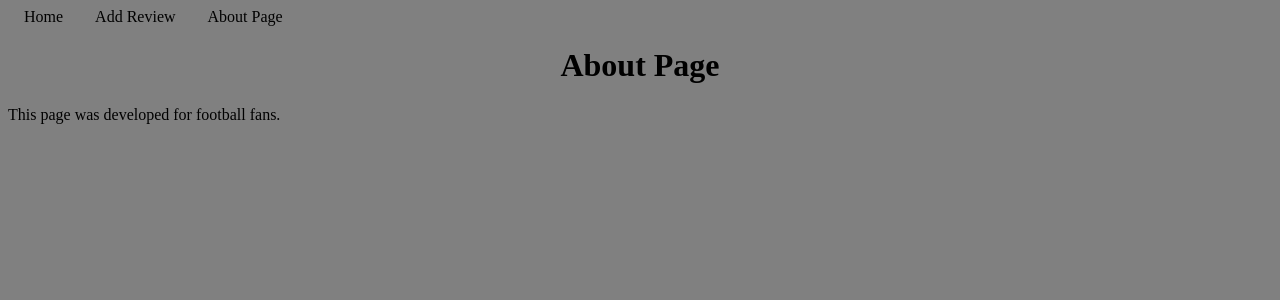
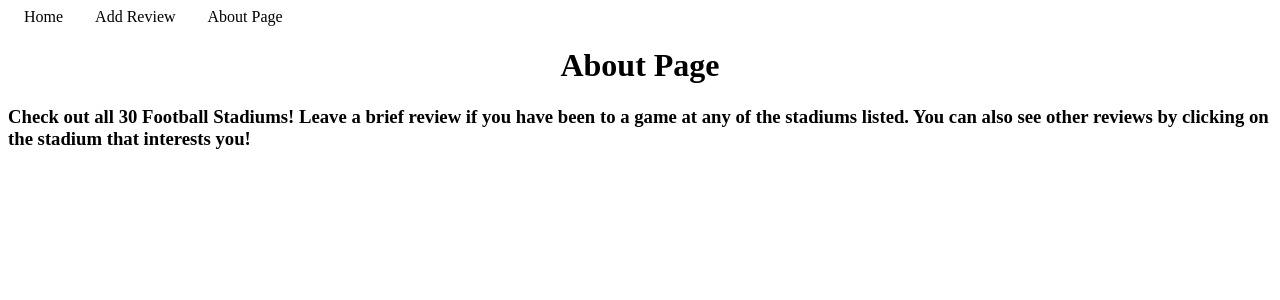
Before and after one commit to mjdurando82/Football-Fan-Experience, a React (Create React App) app in the folder client/: page /about in a window 1280 px wide. Shown: the top 300 px of the page. Built offline with nearby package versions, Linux system fonts and the light colour scheme.

Commit message:
delete method update

```diff
--- a/client/src/App.css
+++ b/client/src/App.css
@@ -1,5 +1,5 @@
 body{
-background-color: gray;
+background-size: cover;
 }
 
 h1 {
@@ -43,3 +43,7 @@ justify-content: center;
   color: black;
   text-decoration: none;
 }
+
+.reviews {
+  padding-top: 3vh;
+}
--- a/client/src/App.js
+++ b/client/src/App.js
@@ -18,6 +18,7 @@ const App = () => {
           <Route path="/stadiums" element={<StadiumList />} />
           <Route path="/add-review" element={<AddReview />} />
           <Route path="/stadium/:id/reviews" element={<Reviews />} />
+          <Route path="/stadium/:id/reviews/:id" />
         </Routes>
       </main>
     </div>
--- a/client/src/components/About.jsx
+++ b/client/src/components/About.jsx
@@ -1,11 +1,11 @@
 const About = () => {
 
   return(
-    <div>
+    <div className="about">
       <h1>About Page</h1>
-      <p>
-        This page was developed for football fans.
-      </p>
+      <h3>
+        Check out all 30 Football Stadiums! Leave a brief review if you have been to a game at any of the stadiums listed. You can also see other reviews by clicking on the stadium that interests you!
+      </h3>
     </div>
   )
 }
--- a/client/src/components/AddReview.jsx
+++ b/client/src/components/AddReview.jsx
@@ -1,5 +1,5 @@
 import axios from "axios"
-import { useEffect, useState } from "react"
+import { useState } from "react"
 
 const BASE_URL = `http://localhost:3001`
 
@@ -83,7 +83,7 @@ const AddReview = () => {
     onChange={handleChange}
     value={formState.gameAttended}
   />
-    <label htmlFor="stadiumRating">Stadium Rating 1-5</label>
+    <label htmlFor="stadiumRating">Stadium Rating 1-5:</label>
   <input
     type="text"
     id="stadiumRating"
--- a/client/src/components/Reviews.jsx
+++ b/client/src/components/Reviews.jsx
@@ -14,18 +14,26 @@ const Reviews = () => {
     const getReviews = async () => {
       const response = await axios.get(`${BASE_URL}/stadium/${id}/reviews`)
       setReviews(response.data.reviews)
-      console.log(response.data.reviews)
     }
     getReviews()
   },[])
 
+  const handleDelete = async (reviewId) => {
+    await axios.delete(`${BASE_URL}/review/${reviewId}`)
+    setReviews()
+  }
+
+  const handleUpdate = async (reviewId) => {
+    await axios.put(`${BASE_URL}/review/${reviewId}`)
+  }
+
 
   return(
     <div>
-    <h3>Reviews</h3>
+    <h3 className='review-title'>Reviews</h3>
     {reviews.map((review) => (
-      <div key={review._id} className='review-container'>
-        <h4>{review.name}</h4>
+      <div key={review._id} className='reviews'>
+        <big>{review.name}</big>
         <p>Game Attended: {review.gameAttended}</p>
         <p>Stadium: {review.stadiumRating}</p>
         <p>Food: {review.foodRating}</p>
@@ -33,7 +41,8 @@ const Reviews = () => {
         <p>Sat in Section: {review.seatSection}</p>
         <p>TicketPrice: {review.ticketPrice}</p>
         <p>Additional Comments: {review.description}</p>
-        <button className="edit">Edit</button>
+        <button className='edit' onClick={()=>handleUpdate(review._id)}>Edit</button>
+        <button className='delete' onClick={()=> handleDelete(review._id)}>Delete</button>
       </div>
     ))}
   </div>
```
Also changed, not shown: client/src/components/App.jsx (added).
